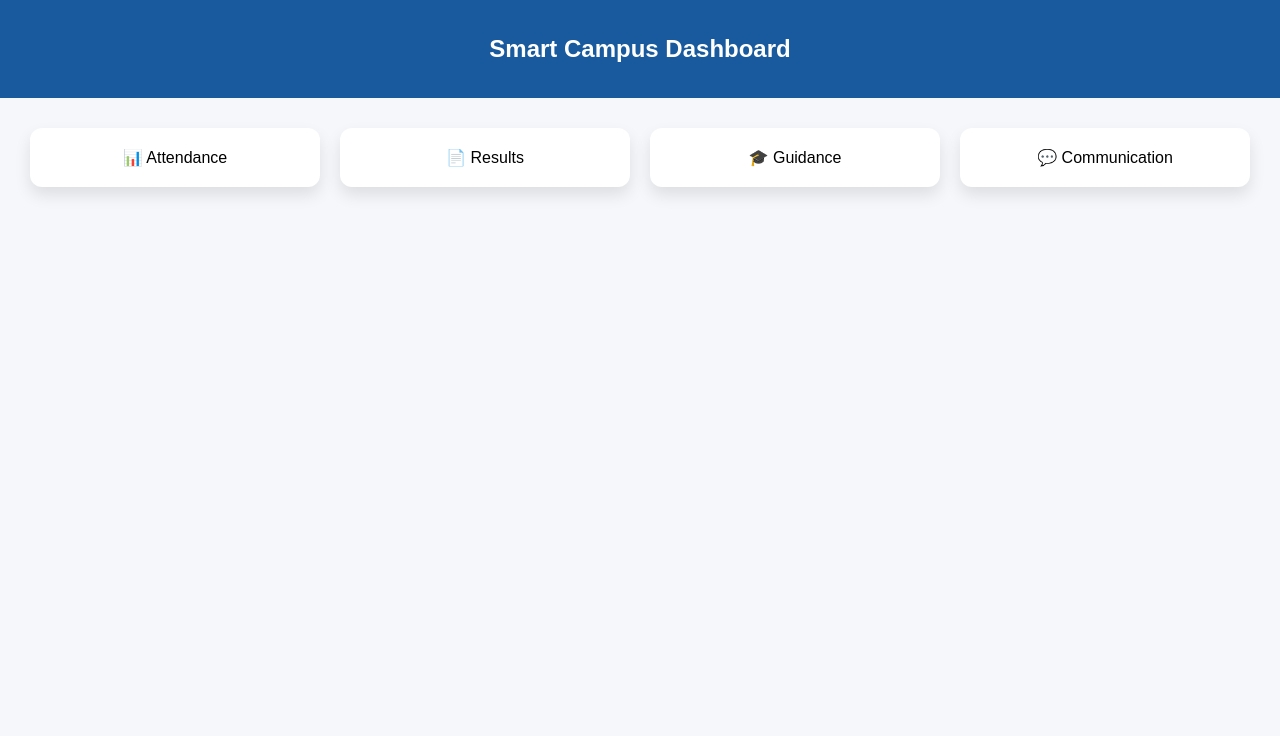
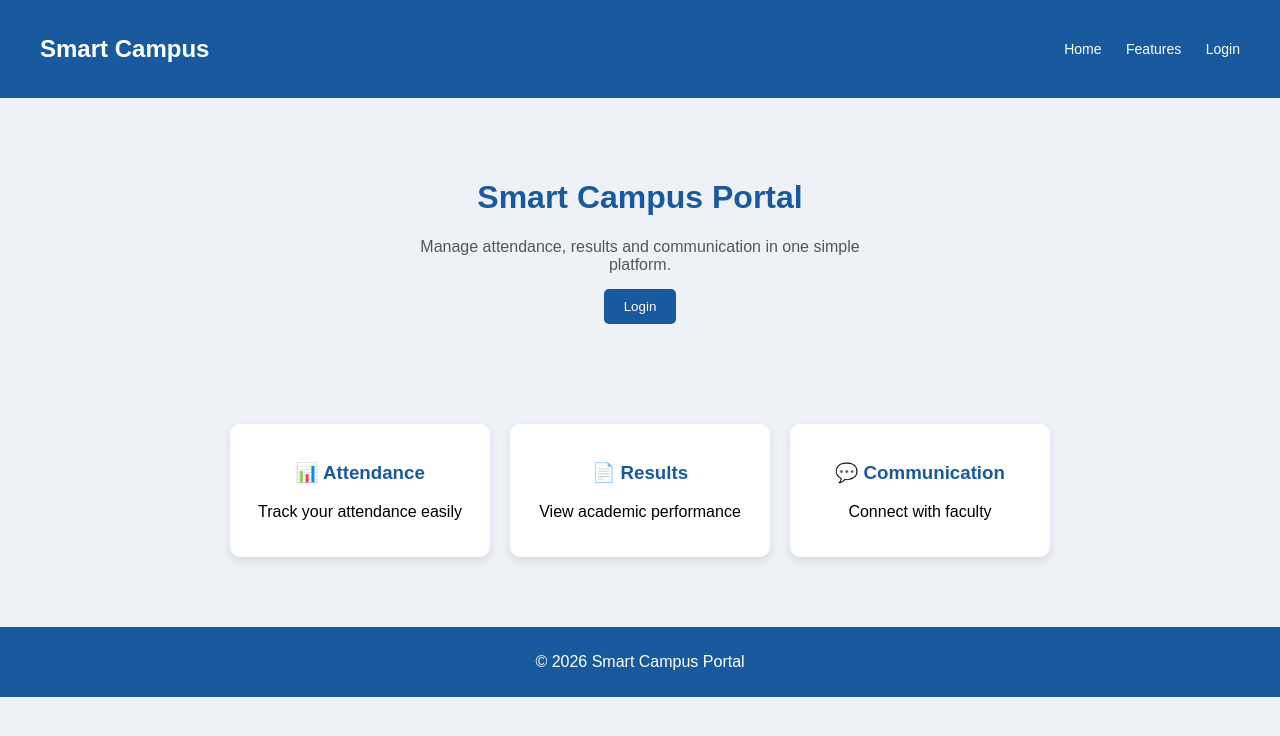
Before and after one commit to sreedeviej/Student-Faculty-Admin-Web-Portal, a plain HTML site: page dashboard.html in a window 1280 px wide. Drawn offline with Linux system fonts and the light colour scheme.

Commit message:
updated navigation and attendance page

```diff
--- a/dashboard.html
+++ b/dashboard.html
@@ -1,57 +1,145 @@
 <!DOCTYPE html>
-<html lang="en">
+<html>
 <head>
-<meta charset="UTF-8">
-<title>Dashboard</title>
+    <title>Smart Campus Portal</title>
 
     <style>
-body{
-  font-family:Poppins,sans-serif;
-  margin:0;
-  background:#f5f7fa;
+        body {
+            font-family: Arial, sans-serif;
+            margin: 0;
+            background: #eef2f7;
         }
 
-header{
-  background:#185a9d;
-  color:white;
-  padding:15px;
-  text-align:center;
+        /* Header */
+        .header {
+            background: #185a9d;
+            color: white;
+            padding: 15px 40px;
+            display: flex;
+            justify-content: space-between;
+            align-items: center;
         }
 
-.container{
-  display:grid;
-  grid-template-columns:repeat(auto-fit,minmax(200px,1fr));
-  gap:20px;
-  padding:30px;
+        .nav a {
+            margin-left: 20px;
+            color: white;
+            text-decoration: none;
+            font-size: 14px;
         }
 
-.card{
-  background:white;
-  padding:20px;
-  border-radius:12px;
-  text-align:center;
-  box-shadow:0 8px 16px rgba(0,0,0,0.1);
-  cursor:pointer;
+        /* Hero Section */
+        .hero {
+            text-align: center;
+            padding: 60px 20px;
         }
 
-.card:hover{
-  transform:scale(1.05);
+        .hero h1 {
+            color: #185a9d;
+            font-size: 32px;
+        }
+
+        .hero p {
+            max-width: 500px;
+            margin: 15px auto;
+            color: #555;
+        }
+
+        button {
+            padding: 10px 20px;
+            border: none;
+            border-radius: 5px;
+            background: #185a9d;
+            color: white;
+            cursor: pointer;
+        }
+
+        button:hover {
+            background: #144a82;
+        }
+
+        /* Features */
+        .features {
+            display: flex;
+            justify-content: center;
+            gap: 20px;
+            padding: 40px;
+            flex-wrap: wrap;
+        }
+
+        .card {
+            background: white;
+            width: 220px;
+            padding: 20px;
+            border-radius: 10px;
+            text-align: center;
+            box-shadow: 0 4px 10px rgba(0,0,0,0.1);
+        }
+
+        .card h3 {
+            color: #185a9d;
+        }
+
+        /* Footer */
+        .footer {
+            background: #185a9d;
+            color: white;
+            text-align: center;
+            padding: 10px;
+            margin-top: 30px;
         }
     </style>
 </head>
 
 <body>
 
-<header>
-  <h2>Smart Campus Dashboard</h2>
-</header>
+    <div class="header">
+        <h2>Smart Campus</h2>
+        <div class="nav">
+            <a href="#">Home</a>
+            <a href="#">Features</a>
+            <a href="login.html">Login</a>
+        </div>
+    </div>
 
-<div class="container">
-  <div class="card" onclick="alert('Attendance Module')">📊 Attendance</div>
-  <div class="card" onclick="alert('Results Module')">📄 Results</div>
-  <div class="card" onclick="alert('Guidance Module')">🎓 Guidance</div>
-  <div class="card" onclick="alert('Communication Module')">💬 Communication</div>
+    <div class="hero">
+        <h1>Smart Campus Portal</h1>
+        <p>
+            Manage attendance, results and communication in one simple platform.
+        </p>
+
+        <button onclick="goToLogin()">Login</button>
     </div>
+
+    <div class="features">
+
+        <a href="attendance.html" style="text-decoration:none; color:black;">
+    <div class="card">
+        <h3>📊 Attendance</h3>
+        <p>Track your attendance easily</p>
+    </div>
+</a>
+
+        <div class="card">
+            <h3>📄 Results</h3>
+            <p>View academic performance</p>
+        </div>
+
+        <div class="card">
+            <h3>💬 Communication</h3>
+            <p>Connect with faculty</p>
+        </div>
+
+    </div>
+
+    <div class="footer">
+        <p>© 2026 Smart Campus Portal</p>
+    </div>
+
+    <script>
+        function goToLogin() {
+            window.location.href = "login.html";
+        }
+    </script>
 
 </body>
 </html>
```
Lines whose indentation alone changed are shown as unchanged.
